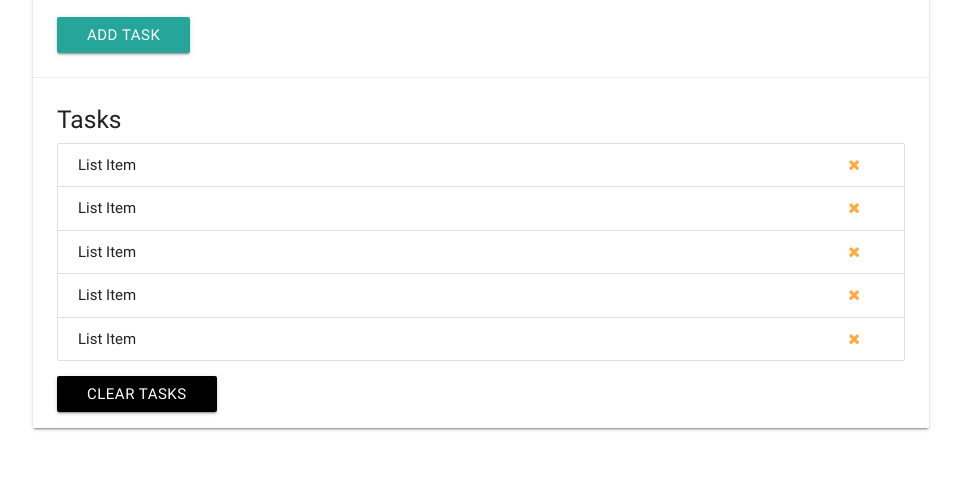
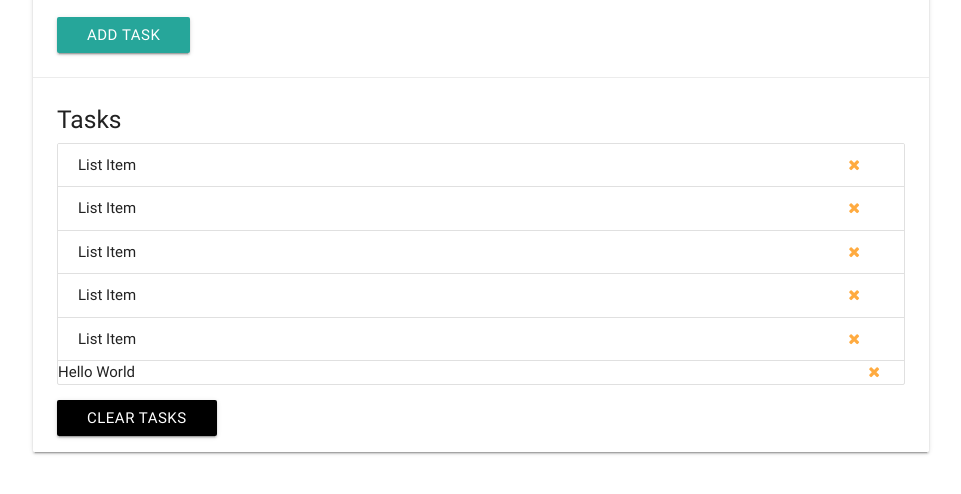
Before and after one commit to 0x00000024/learn-javascript, a plain HTML site: page 03-DOM-Manipulation-Events/05-Creating-Elements/index.html in a window 1280 px wide. Shown: the part 156-650 px from the top of the page, without its empty margins (159-1120 px from the left). Drawn offline with nearby package versions, Linux system fonts and the light colour scheme.

Commit message:
05-Creating-Elements

```diff
--- a/03-DOM-Manipulation-Events/05-Creating-Elements/app.js
+++ b/03-DOM-Manipulation-Events/05-Creating-Elements/app.js
@@ -13,6 +13,19 @@ li.setAttribute('title', 'New Item');
 // Create text node and append
 li.appendChild(document.createTextNode('Hello World'));
 
+// Create new link element
+const link = document.createElement('a');
+
+// Add classes
+link.className = 'delete-item secondary-content';
+
+// Add icon html
+link.innerHTML = '<i class="fa fa-remove">';
+
+// Append link into li
+li.appendChild(link);
+
 // Append li as child to ul
+document.querySelector('ul.collection').appendChild(li);
 
 console.log(li);
```
Also changed, not shown: 03-DOM-Manipulation-Events/05-Creating-Elements/index.html (+0 -1 lines).
